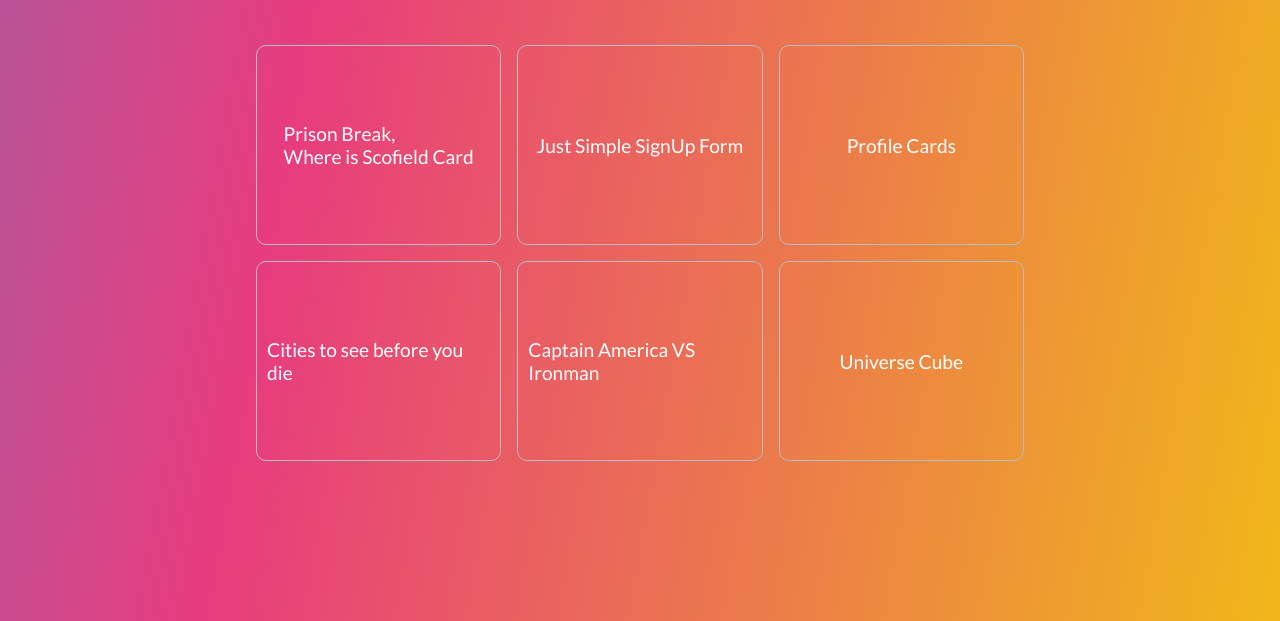
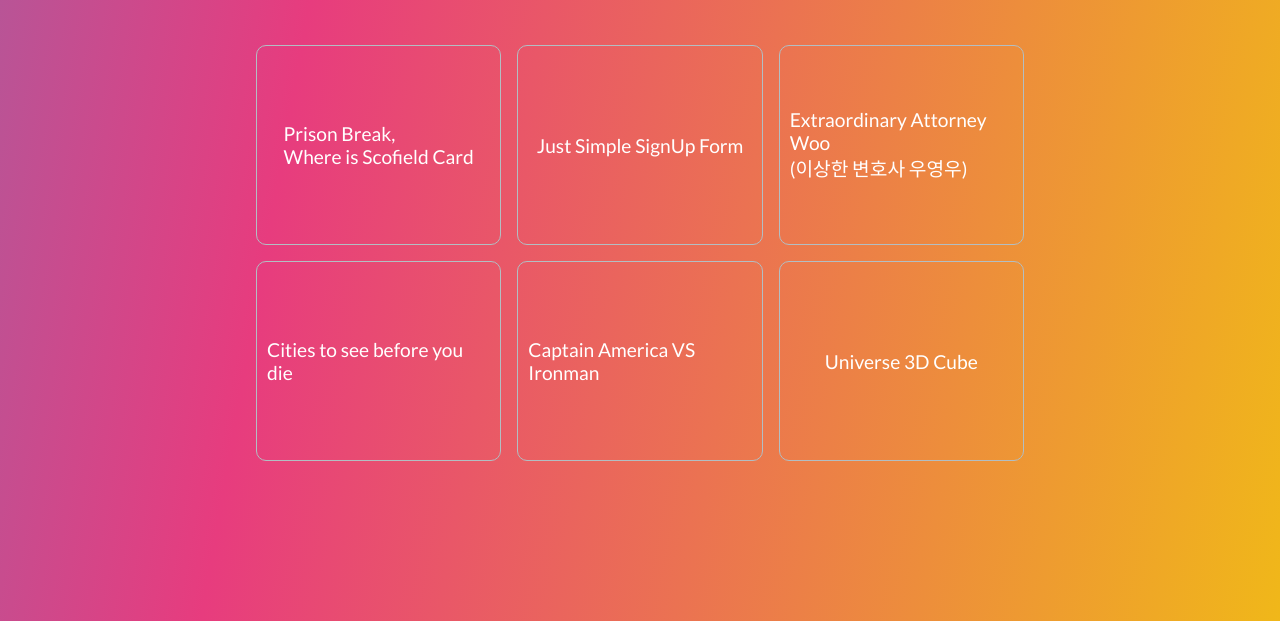
Before and after one commit to jjanmo/memories, a plain HTML site: page index.html in a window 1280 px wide. Shown: the part 220-841 px from the top of the page. Drawn offline with Linux system fonts and the light colour scheme.

Commit message:
fix: update title text and change main index text

```diff
--- a/index.html
+++ b/index.html
@@ -22,14 +22,18 @@
           >
         </li>
         <li><a href="./project2/index.html">Just Simple SignUp Form</a></li>
-        <li><a href="#" onclick="alert('Coming Soon')">Profile Cards</a></li>
+        <li>
+          <a href="./project3/index.html"
+            >Extraordinary Attorney Woo <br />(이상한 변호사 우영우)</a
+          >
+        </li>
         <li>
           <a href="#" onclick="alert('Coming Soon')"
             >Cities to see before you die</a
           >
         </li>
         <li><a href="./project5/index.html">Captain America VS Ironman</a></li>
-        <li><a href="./project6/index.html">Universe Cube</a></li>
+        <li><a href="./project6/index.html">Universe 3D Cube</a></li>
       </ul>
     </div>
   </body>
```
Also changed, not shown: project1/index.html (+1 -1 lines), project5/index.html (+1 -1 lines), project6/index.html (+1 -1 lines).
